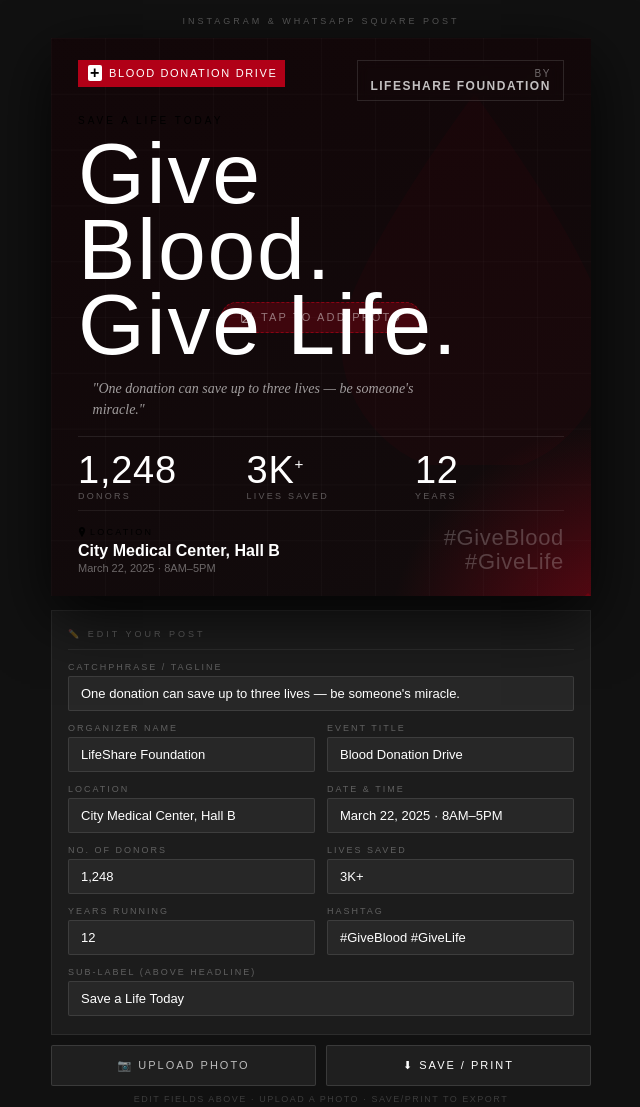
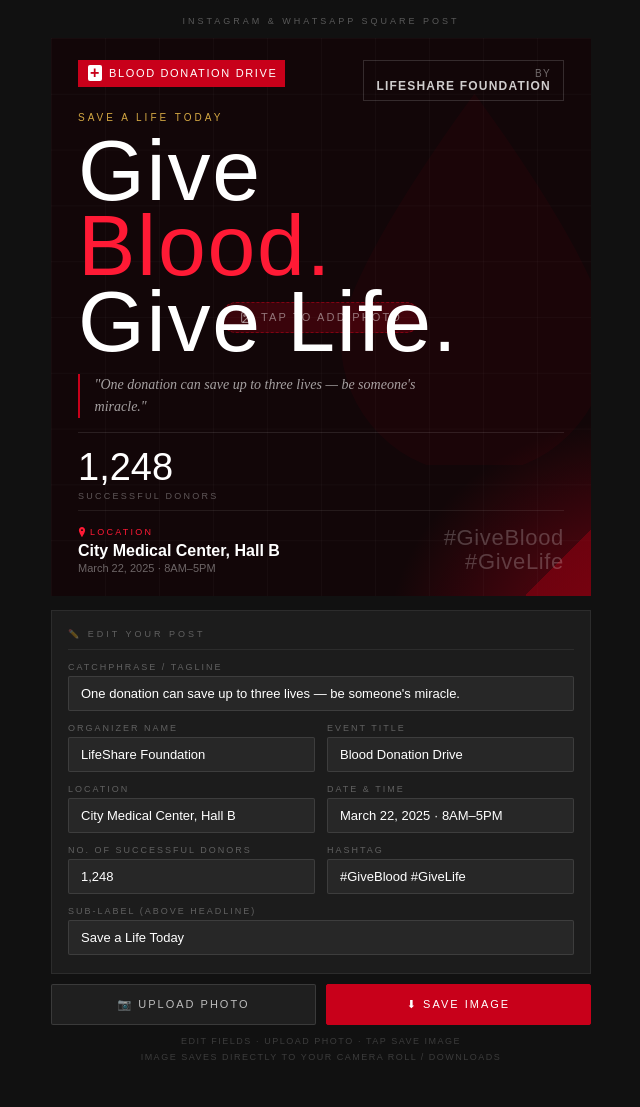
Before and after one commit to salfa-yunos/Blood-donation-poster, a plain HTML site: page index.html in a window 1280 px wide. Shown: the whole page, without its empty margins (319-959 px from the left). Drawn offline with nearby package versions, Linux system fonts and the light colour scheme; a web font is replaced by a local one.

Commit message:
Update index.html

````diff
--- a/index.html
+++ b/index.html
@@ -6,6 +6,7 @@
 <meta name="viewport" content="width=device-width, initial-scale=1.0, maximum-scale=1.0, user-scalable=no">
 <title>Blood Donation Post</title>
 <link href="https://fonts.googleapis.com/css2?family=Bebas+Neue&family=Playfair+Display:ital,wght@0,700;1,400&family=DM+Sans:wght@300;400;500;600&display=swap" rel="stylesheet">
+<script src="https://cdnjs.cloudflare.com/ajax/libs/html2canvas/1.4.1/html2canvas.min.js"></script>
 <style>
   *, *::before, *::after { box-sizing: border-box; margin: 0; padding: 0; }
 
@@ -29,7 +30,6 @@ display: flex;
 flex-direction: column;
 align-items: center;
 padding: 16px 12px 100px;
-gap: 0;
 min-height: 100vh;
 }
 
@@ -42,7 +42,7 @@ text-align: center;
 margin-bottom: 12px;
 }
 
-/* ── POST WRAPPER: always square, always fits screen ── */
+/* ── SQUARE POST ── */
 .post-wrapper {
 width: 100%;
 max-width: 540px;
@@ -50,63 +50,77 @@ max-width: 540px;
 .post-aspect {
 width: 100%;
 position: relative;
-padding-bottom: 100%; /* 1:1 */
+padding-bottom: 100%;
 }
 .post {
 position: absolute;
 inset: 0;
 overflow: hidden;
-background: var(–charcoal);
-box-shadow: 0 20px 60px rgba(0,0,0,0.8);
+/* Force dark background — survives print/screenshot */
+background-color: #120608 !important;
+-webkit-print-color-adjust: exact !important;
+print-color-adjust: exact !important;
+color-adjust: exact !important;
 }
 
-/* ── BACKGROUND LAYERS ── */
+/* ── BACKGROUND LAYERS — all use background-color, not transparent ── */
+.bg-solid {
+position: absolute;
+inset: 0;
+background-color: #120608;
+z-index: 0;
+}
 .bg-photo {
 position: absolute;
 inset: 0;
 width: 100%;
 height: 100%;
 object-fit: cover;
-opacity: 0.35;
+opacity: 0.42;
 z-index: 1;
+display: none; /* shown when photo loaded */
 }
-.bg-gradient {
+.bg-overlay {
 position: absolute;
 inset: 0;
 z-index: 2;
+/* Solid-color based overlays, no transparency issues */
 background:
-radial-gradient(ellipse 80% 70% at 110% 110%, rgba(200,0,26,0.5) 0%, transparent 60%),
-linear-gradient(160deg, rgba(18,6,8,0.92) 20%, rgba(18,6,8,0.5) 100%);
+radial-gradient(ellipse 80% 70% at 110% 110%, rgba(200,0,26,0.55) 0%, transparent 60%),
+linear-gradient(160deg, rgba(18,6,8,0.95) 15%, rgba(18,6,8,0.55) 100%);
+-webkit-print-color-adjust: exact !important;
+print-color-adjust: exact !important;
 }
 .bg-grid {
 position: absolute;
 inset: 0;
 z-index: 3;
 background-image:
-linear-gradient(rgba(255,255,255,0.018) 1px, transparent 1px),
-linear-gradient(90deg, rgba(255,255,255,0.018) 1px, transparent 1px);
+linear-gradient(rgba(255,255,255,0.025) 1px, transparent 1px),
+linear-gradient(90deg, rgba(255,255,255,0.025) 1px, transparent 1px);
 background-size: 10% 10%;
+-webkit-print-color-adjust: exact !important;
+print-color-adjust: exact !important;
 }
 .corner-tri {
 position: absolute;
 bottom: 0; right: 0;
-width: 0; height: 0;
-border-style: solid;
-border-width: 0 0 12% 12%;
-border-color: transparent transparent rgba(139,0,16,0.5) transparent;
+width: 12%; height: 12%;
 z-index: 4;
+background: linear-gradient(135deg, transparent 50%, rgba(139,0,16,0.6) 50%);
+-webkit-print-color-adjust: exact !important;
+print-color-adjust: exact !important;
 }
 .drop-bg {
 position: absolute;
-right: -6%;
-top: 42%;
+right: -6%; top: 42%;
 transform: translateY(-50%);
 width: 55%;
-opacity: 0.04;
+opacity: 0.05;
 z-index: 3;
 }
 
-/* ── PHOTO UPLOAD ZONE ── */
+/* ── PHOTO ZONE ── */
 .photo-zone {
 position: absolute;
 inset: 0;
@@ -121,15 +135,34 @@ cursor: pointer;
 width: 100%;
 height: 100%;
 }
-.photo-zone .uploaded-img {
+
+/* ── UPLOAD HINT ── */
+.upload-hint {
 position: absolute;
 inset: 0;
-width: 100%;
-height: 100%;
-object-fit: cover;
-opacity: 0.35;
-z-index: 1;
+z-index: 6;
+display: flex;
+align-items: center;
+justify-content: center;
+pointer-events: none;
+transition: opacity 0.4s;
 }
+.hint-pill {
+display: flex;
+align-items: center;
+gap: 8px;
+background: rgba(200,0,26,0.22);
+border: 1px dashed rgba(200,0,26,0.5);
+padding: 8px 18px;
+border-radius: 30px;
+}
+.hint-pill span {
+font-size: clamp(8px, 2vw, 11px);
+letter-spacing: 0.2em;
+text-transform: uppercase;
+color: rgba(255,255,255,0.45);
+}
+.upload-hint.gone { opacity: 0; }
 
 /* ── CONTENT ── */
 .content {
@@ -142,11 +175,9 @@ justify-content: space-between;
 padding: 4% 5% 4%;
 pointer-events: none;
 }
-.content [contenteditable] {
-pointer-events: all;
-}
+.content [contenteditable] { pointer-events: all; }
 
-/* TOP ROW */
+/* TOP */
 .top-row {
 display: flex;
 align-items: flex-start;
@@ -157,26 +188,28 @@ gap: 2%;
 display: inline-flex;
 align-items: center;
 gap: 4%;
-background: rgba(200,0,26,0.88);
+background-color: #C8001A;
 padding: 1.2% 3% 1.2% 2%;
-backdrop-filter: blur(6px);
-flex-shrink: 0;
-max-width: 55%;
+max-width: 58%;
+-webkit-print-color-adjust: exact !important;
+print-color-adjust: exact !important;
 }
 .badge-cross {
-width: 4.5%;
+width: 5%;
 aspect-ratio: 1;
 min-width: 14px;
-background: white;
+background-color: white;
 display: flex;
 align-items: center;
 justify-content: center;
 border-radius: 2px;
 font-size: clamp(10px, 2.5vw, 16px);
 font-weight: 900;
-color: var(–red);
+color: #C8001A;
 line-height: 1;
 flex-shrink: 0;
+-webkit-print-color-adjust: exact !important;
+print-color-adjust: exact !important;
 }
 .badge-text {
 font-size: clamp(7px, 1.8vw, 11px);
@@ -188,18 +221,15 @@ white-space: nowrap;
 }
 .org-pill {
 font-size: clamp(7px, 1.6vw, 10px);
-letter-spacing: 0.15em;
+letter-spacing: 0.12em;
 text-transform: uppercase;
 color: rgba(255,255,255,0.4);
-border: 1px solid rgba(255,255,255,0.12);
+border: 1px solid rgba(255,255,255,0.15);
 padding: 1.5% 2.5%;
-backdrop-filter: blur(6px);
 text-align: right;
-white-space: nowrap;
-overflow: hidden;
 }
 .org-pill strong {
-color: rgba(255,255,255,0.75);
+color: rgba(255,255,255,0.8);
 font-weight: 600;
 display: block;
 font-size: clamp(8px, 1.9vw, 12px);
@@ -217,7 +247,7 @@ padding-bottom: 2%;
 font-size: clamp(7px, 1.6vw, 10px);
 letter-spacing: 0.3em;
 text-transform: uppercase;
-color: var(–gold);
+color: #D4A843;
 margin-bottom: 2%;
 display: flex;
 align-items: center;
@@ -228,8 +258,10 @@ content: ‘’;
 display: block;
 width: 5%;
 height: 1px;
-background: var(–gold);
+background-color: #D4A843;
 flex-shrink: 0;
+-webkit-print-color-adjust: exact !important;
+print-color-adjust: exact !important;
 }
 .headline {
 font-family: ‘Bebas Neue’, sans-serif;
@@ -238,54 +270,46 @@ line-height: 0.88;
 color: white;
 letter-spacing: 0.02em;
 }
-.headline .acc { color: var(–red-glow); }
-
+.headline .acc { color: #FF1A35; }
 .tagline {
 font-family: ‘Playfair Display’, serif;
 font-style: italic;
 font-size: clamp(9px, 2.2vw, 14px);
-color: rgba(255,255,255,0.6);
+color: rgba(255,255,255,0.62);
 line-height: 1.55;
 margin-top: 3%;
-border-left: 2px solid var(–red);
+border-left: 2px solid #C8001A;
 padding-left: 3%;
-max-width: 70%;
+max-width: 72%;
+-webkit-print-color-adjust: exact !important;
+print-color-adjust: exact !important;
 }
 
 /* STATS */
 .stats {
 display: flex;
-gap: 0;
 margin-top: 3%;
 padding-top: 3%;
-border-top: 1px solid rgba(255,255,255,0.09);
+border-top: 1px solid rgba(255,255,255,0.1);
 }
-.stat {
-flex: 1;
-position: relative;
-}
-.stat + .stat {
-padding-left: 4%;
-}
+.stat { flex: 1; position: relative; }
+.stat + .stat { padding-left: 4%; }
 .stat + .stat::before {
 content: ‘’;
 position: absolute;
 left: 0; top: 10%; bottom: 10%;
 width: 1px;
-background: rgba(255,255,255,0.12);
+background-color: rgba(255,255,255,0.14);
+-webkit-print-color-adjust: exact !important;
+print-color-adjust: exact !important;
 }
 .stat-n {
 font-family: ‘Bebas Neue’, sans-serif;
 font-size: clamp(22px, 6vw, 38px);
 color: white;
 line-height: 1;
-letter-spacing: 0.02em;
 }
-.stat-n sup {
-font-size: 0.4em;
-color: var(–red-glow);
-vertical-align: super;
-}
+.stat-n sup { font-size: 0.4em; color: #FF1A35; vertical-align: super; }
 .stat-l {
 font-size: clamp(6px, 1.4vw, 9px);
 letter-spacing: 0.25em;
@@ -300,13 +324,13 @@ display: flex;
 align-items: flex-end;
 justify-content: space-between;
 padding-top: 3%;
-border-top: 1px solid rgba(255,255,255,0.07);
+border-top: 1px solid rgba(255,255,255,0.08);
 }
 .loc-label {
 font-size: clamp(6px, 1.4vw, 9px);
 letter-spacing: 0.25em;
 text-transform: uppercase;
-color: var(–red-glow);
+color: #FF1A35;
 margin-bottom: 2%;
 display: flex;
 align-items: center;
@@ -332,47 +356,6 @@ text-align: right;
 line-height: 1.1;
 }
 
-/* ── EDITABLE FIELDS ── */
-[contenteditable=“true”] {
-outline: none;
-border-radius: 2px;
-transition: background 0.15s;
-}
-[contenteditable=“true”]:focus {
-background: rgba(200,0,26,0.12);
-box-shadow: 0 0 0 1px rgba(200,0,26,0.4);
-padding: 1px 3px;
-}
-
-/* ── UPLOAD HINT OVERLAY ── */
-.upload-hint {
-position: absolute;
-inset: 0;
-z-index: 6;
-display: flex;
-flex-direction: column;
-align-items: center;
-justify-content: center;
-pointer-events: none;
-transition: opacity 0.4s;
-}
-.hint-pill {
-display: flex;
-align-items: center;
-gap: 8px;
-background: rgba(200,0,26,0.25);
-border: 1px dashed rgba(200,0,26,0.55);
-padding: 8px 18px;
-border-radius: 30px;
-}
-.hint-pill span {
-font-size: clamp(8px, 2vw, 11px);
-letter-spacing: 0.2em;
-text-transform: uppercase;
-color: rgba(255,255,255,0.45);
-}
-.upload-hint.gone { opacity: 0; pointer-events: none; }
-
 /* ── EDIT PANEL ── */
 .panel {
 width: 100%;
@@ -393,11 +376,7 @@ color: rgba(255,255,255,0.3);
 padding-bottom: 10px;
 border-bottom: 1px solid rgba(255,255,255,0.07);
 }
-.field-row {
-display: flex;
-flex-direction: column;
-gap: 4px;
-}
+.field-row { display: flex; flex-direction: column; gap: 4px; }
 .field-label {
 font-size: 9px;
 letter-spacing: 2px;
@@ -416,15 +395,8 @@ border-radius: 2px;
 transition: border-color 0.2s;
 width: 100%;
 }
-.field-input:focus {
-border-color: var(–red);
-background: rgba(200,0,26,0.05);
-}
-.fields-grid {
-display: grid;
-grid-template-columns: 1fr 1fr;
-gap: 12px;
-}
+.field-input:focus { border-color: #C8001A; background: rgba(200,0,26,0.05); }
+.fields-grid { display: grid; grid-template-columns: 1fr 1fr; gap: 12px; }
 
 /* ── BUTTONS ── */
 .btn-row {
@@ -453,9 +425,14 @@ align-items: center;
 justify-content: center;
 gap: 6px;
 }
-.btn:hover { background: rgba(200,0,26,0.25); border-color: var(–red); color: white; }
-.btn.primary { background: var(–red); border-color: var(–red); color: white; }
+.btn:hover { background: rgba(200,0,26,0.25); border-color: #C8001A; color: white; }
+.btn.primary {
+background: #C8001A;
+border-color: #C8001A;
+color: white;
+}
 .btn.primary:hover { background: #e0001e; }
+.btn:disabled { opacity: 0.5; cursor: not-allowed; }
 
 .tip {
 font-size: 9px;
@@ -466,13 +443,20 @@ text-align: center;
 margin-top: 8px;
 max-width: 540px;
 width: 100%;
+line-height: 1.8;
 }
 
-@media print {
-body { background: white; padding: 0; justify-content: center; }
-.panel, .btn-row, .tip, .page-label { display: none !important; }
-.post-wrapper { max-width: 100%; }
-.upload-hint { display: none !important; }
+/* saving spinner */
+.saving-msg {
+display: none;
+font-size: 11px;
+letter-spacing: 2px;
+color: #D4A843;
+text-transform: uppercase;
+text-align: center;
+margin-top: 6px;
+width: 100%;
+max-width: 540px;
 }
 </style>
 
@@ -488,15 +472,21 @@ body { background: white; padding: 0; justify-content: center; }
     <div class="post" id="post">
 
 ```
-  <!-- BG layers -->
-  <div class="bg-gradient"></div>
+  <!-- Solid dark base — always renders -->
+  <div class="bg-solid"></div>
+
+  <!-- Photo (shown after upload) -->
+  <img class="bg-photo" id="bgPhoto" src="" alt="">
+
+  <!-- Overlays -->
+  <div class="bg-overlay"></div>
   <div class="bg-grid"></div>
   <svg class="drop-bg" viewBox="0 0 100 130" fill="none">
     <path d="M50 5C50 5 5 65 5 88a45 45 0 0090 0C95 65 50 5 50 5z" fill="#C8001A"/>
   </svg>
   <div class="corner-tri"></div>
 
-  <!-- Photo zone -->
+  <!-- Photo upload zone -->
   <div class="photo-zone" id="photoZone">
     <input type="file" accept="image/*" id="fileInput" onchange="loadPhoto(event)">
   </div>
@@ -515,8 +505,6 @@ body { background: white; padding: 0; justify-content: center; }
 
   <!-- Content -->
   <div class="content">
-
-    <!-- TOP -->
     <div class="top-row">
       <div class="badge">
         <div class="badge-cross">+</div>
@@ -528,7 +516,6 @@ body { background: white; padding: 0; justify-content: center; }
       </div>
     </div>
 
-    <!-- MIDDLE -->
     <div class="middle">
       <div class="pre-label" id="b_sublabel">Save a Life Today</div>
       <div class="headline">
@@ -540,24 +527,15 @@ body { background: white; padding: 0; justify-content: center; }
       <div class="stats">
         <div class="stat">
           <div class="stat-n" id="b_donors">1,248</div>
-          <div class="stat-l">Donors</div>
-        </div>
-        <div class="stat">
-          <div class="stat-n" id="b_lives">3K<sup>+</sup></div>
-          <div class="stat-l">Lives Saved</div>
-        </div>
-        <div class="stat">
-          <div class="stat-n" id="b_years">12</div>
-          <div class="stat-l">Years</div>
+          <div class="stat-l">Successful Donors</div>
         </div>
       </div>
     </div>
 
-    <!-- BOTTOM -->
     <div class="bottom-row">
       <div>
         <div class="loc-label">
-          <svg width="8" height="10" viewBox="0 0 12 16" fill="var(--red-glow)">
+          <svg width="8" height="10" viewBox="0 0 12 16" fill="#FF1A35">
             <path d="M6 0C3.24 0 1 2.24 1 5c0 3.75 5 11 5 11s5-7.25 5-11c0-2.76-2.24-5-5-5zm0 6.5C5.17 6.5 4.5 5.83 4.5 5S5.17 3.5 6 3.5 7.5 4.17 7.5 5 6.83 6.5 6 6.5z"/>
           </svg>
           Location
@@ -567,24 +545,22 @@ body { background: white; padding: 0; justify-content: center; }
       </div>
       <div class="hashtag" id="b_hash">#GiveBlood<br>#GiveLife</div>
     </div>
+  </div>
 
-  </div><!-- /content -->
 </div><!-- /post -->
 ```
 
-  </div><!-- /post-aspect -->
-</div><!-- /post-wrapper -->
+  </div>
+</div>
 
 <!-- ══ EDIT PANEL ══ -->
 
 <div class="panel">
   <div class="panel-title">✏️ Edit Your Post</div>
-
   <div class="field-row">
     <label class="field-label">Catchphrase / Tagline</label>
-    <input class="field-input" id="f_tagline" value="One donation can save up to three lives — be someone's miracle." oninput="sync('b_tagline','f_tagline','&quot;','&quot;')">
+    <input class="field-input" id="f_tagline" value="One donation can save up to three lives — be someone's miracle." oninput="sync('b_tagline','f_tagline','\"','\"')">
   </div>
-
   <div class="fields-grid">
     <div class="field-row">
       <label class="field-label">Organizer Name</label>
@@ -603,23 +579,14 @@ body { background: white; padding: 0; justify-content: center; }
       <input class="field-input" id="f_date" value="March 22, 2025 · 8AM–5PM" oninput="syncPlain('b_date','f_date')">
     </div>
     <div class="field-row">
-      <label class="field-label">No. of Donors</label>
+      <label class="field-label">No. of Successful Donors</label>
       <input class="field-input" id="f_donors" value="1,248" oninput="syncPlain('b_donors','f_donors')">
-    </div>
-    <div class="field-row">
-      <label class="field-label">Lives Saved</label>
-      <input class="field-input" id="f_lives" value="3K+" oninput="syncPlain('b_lives','f_lives')">
-    </div>
-    <div class="field-row">
-      <label class="field-label">Years Running</label>
-      <input class="field-input" id="f_years" value="12" oninput="syncPlain('b_years','f_years')">
     </div>
     <div class="field-row">
       <label class="field-label">Hashtag</label>
       <input class="field-input" id="f_hash" value="#GiveBlood #GiveLife" oninput="syncHash('f_hash')">
     </div>
   </div>
-
   <div class="field-row">
     <label class="field-label">Sub-label (above headline)</label>
     <input class="field-input" id="f_sublabel" value="Save a Life Today" oninput="syncPlain('b_sublabel','f_sublabel')">
@@ -632,40 +599,97 @@ body { background: white; padding: 0; justify-content: center; }
   <button class="btn" onclick="document.getElementById('fileInput').click()">
     📷 Upload Photo
   </button>
-  <button class="btn primary" onclick="window.print()">
-    ⬇ Save / Print
+  <button class="btn primary" id="saveBtn" onclick="saveImage()">
+    ⬇ Save Image
   </button>
 </div>
-<p class="tip">Edit fields above · Upload a photo · Save/Print to export</p>
+<p class="saving-msg" id="savingMsg">⏳ Generating image… please wait</p>
+<p class="tip">
+  Edit fields · Upload photo · Tap Save Image<br>
+  Image saves directly to your camera roll / downloads
+</p>
 
 <script>
-  function syncPlain(targetId, sourceId) {
-    document.getElementById(targetId).textContent = document.getElementById(sourceId).value;
+  function syncPlain(tId, sId) {
+    document.getElementById(tId).textContent = document.getElementById(sId).value;
   }
-  function sync(targetId, sourceId, pre, post) {
-    document.getElementById(targetId).textContent = (pre||'') + document.getElementById(sourceId).value + (post||'');
+  function sync(tId, sId, pre, post) {
+    document.getElementById(tId).textContent = (pre||'') + document.getElementById(sId).value + (post||'');
   }
-  function syncHash(sourceId) {
-    const val = document.getElementById(sourceId).value;
+  function syncHash(sId) {
+    const val = document.getElementById(sId).value;
     const parts = val.trim().split(/\s+/);
     document.getElementById('b_hash').innerHTML = parts.join('<br>');
   }
+
   function loadPhoto(e) {
     const file = e.target.files[0];
     if (!file) return;
     const reader = new FileReader();
     reader.onload = function(ev) {
-      const zone = document.getElementById('photoZone');
-      let img = zone.querySelector('.uploaded-img');
-      if (!img) {
-        img = document.createElement('img');
-        img.className = 'uploaded-img';
-        zone.appendChild(img);
-      }
+      const img = document.getElementById('bgPhoto');
       img.src = ev.target.result;
+      img.style.display = 'block';
       document.getElementById('uploadHint').classList.add('gone');
     };
     reader.readAsDataURL(file);
+  }
+
+  function saveImage() {
+    const btn = document.getElementById('saveBtn');
+    const msg = document.getElementById('savingMsg');
+    const hint = document.getElementById('uploadHint');
+    const postEl = document.getElementById('post');
+
+    btn.disabled = true;
+    btn.textContent = '⏳ Saving…';
+    msg.style.display = 'block';
+
+    // Hide hint during capture
+    hint.style.display = 'none';
+
+    // Get the actual rendered pixel size of the post element
+    const rect = postEl.getBoundingClientRect();
+    const scale = 2; // 2× for retina / high quality
+
+    html2canvas(postEl, {
+      useCORS: true,
+      allowTaint: true,
+      backgroundColor: '#120608',
+      scale: scale,
+      width: rect.width,
+      height: rect.height,
+      windowWidth: rect.width,
+      windowHeight: rect.height,
+      logging: false,
+      onclone: function(clonedDoc) {
+        // Ensure all backgrounds render in clone
+        const clonedPost = clonedDoc.getElementById('post');
+        if (clonedPost) {
+          clonedPost.style.backgroundColor = '#120608';
+        }
+      }
+    }).then(function(canvas) {
+      // Download
+      const link = document.createElement('a');
+      link.download = 'blood-donation-post.png';
+      link.href = canvas.toDataURL('image/png', 1.0);
+      document.body.appendChild(link);
+      link.click();
+      document.body.removeChild(link);
+
+      btn.disabled = false;
+      btn.textContent = '⬇ Save Image';
+      msg.style.display = 'none';
+      hint.style.display = '';
+    }).catch(function(err) {
+      console.error(err);
+      btn.disabled = false;
+      btn.textContent = '⬇ Save Image';
+      msg.style.display = 'none';
+      hint.style.display = '';
+      alert('Could not save. Please take a screenshot instead.');
+    });
   }
 </script>
 
````
